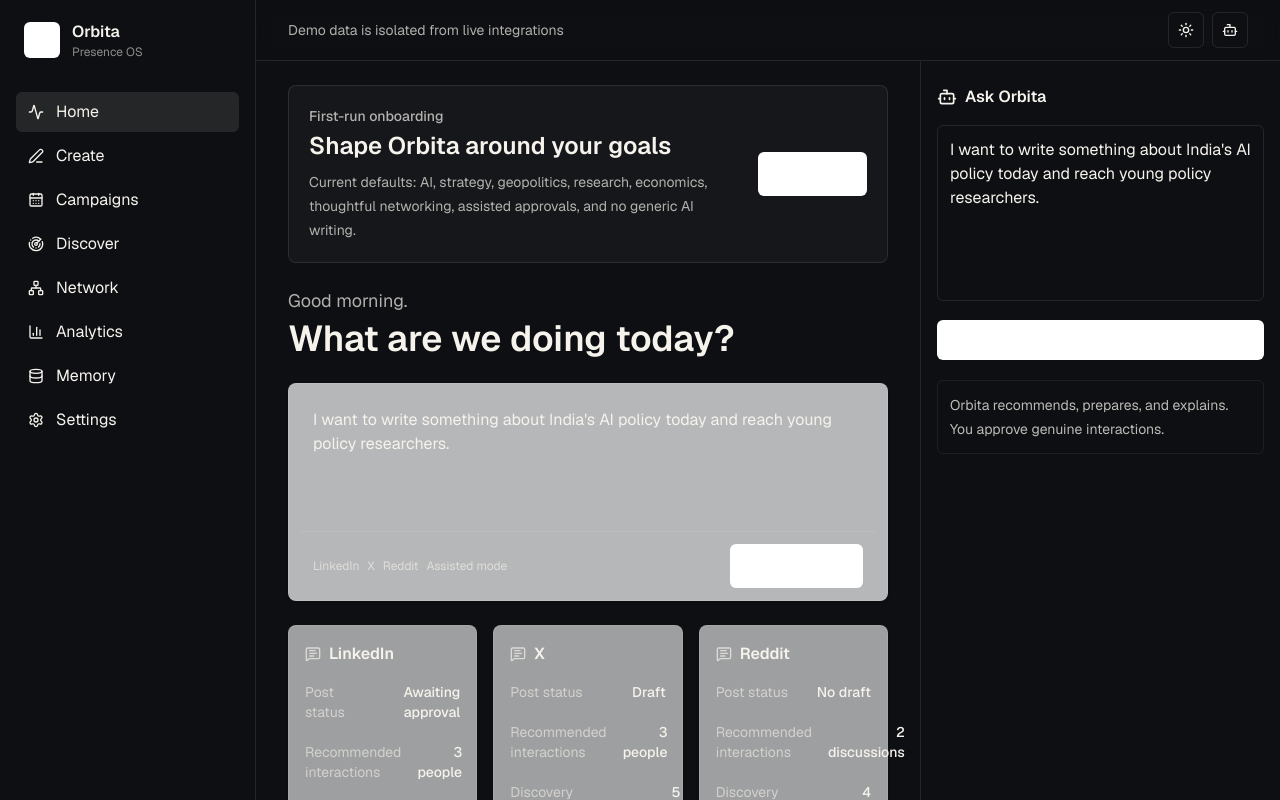
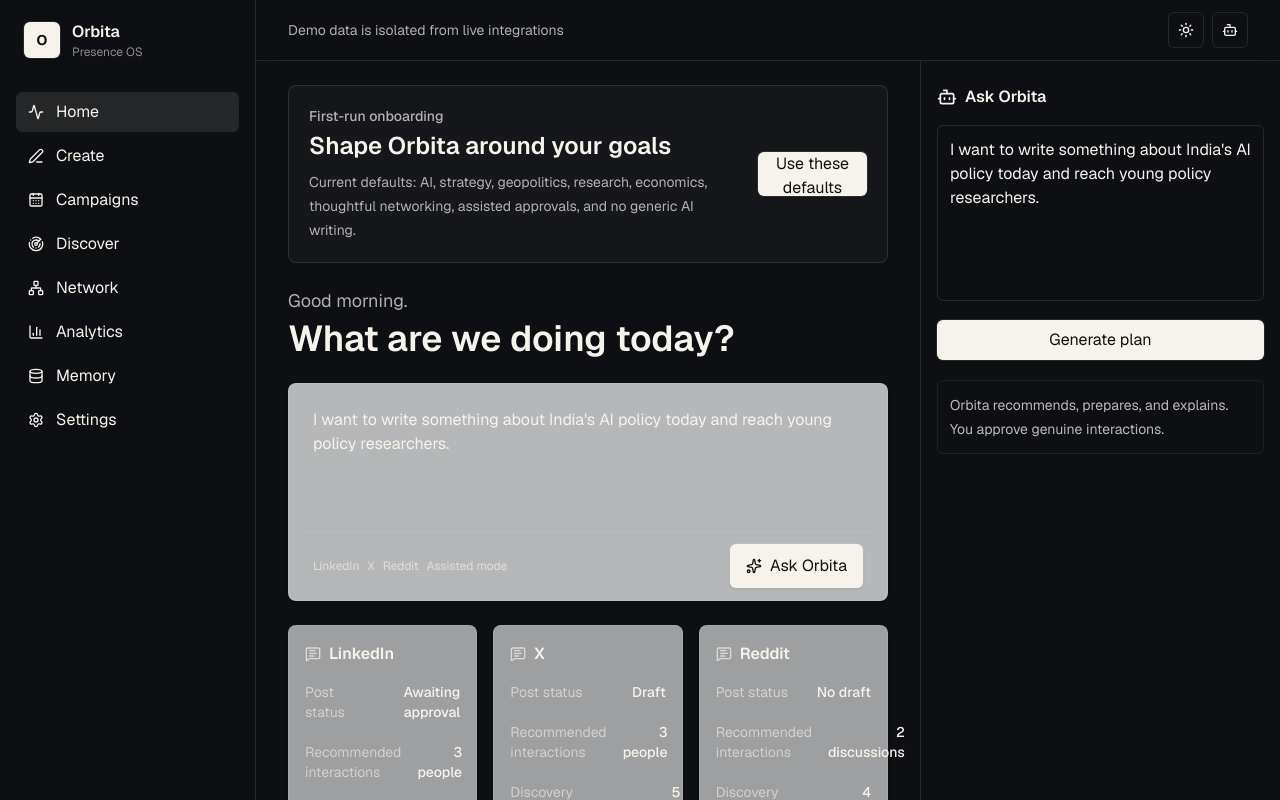
Before and after one commit to ManeeshAwasthi/orbita, a Next.js app: page / in a window 1280 px wide. Both pictures are taken after typing "Sample" into the empty fields and a click on the button "Enter Orbita". Shown: the top 800 px of the page. Built offline with nearby package versions, Linux system fonts and the light colour scheme.

Commit message:
Fix dark mode primary button contrast

```diff
--- a/src/components/orbita-app.tsx
+++ b/src/components/orbita-app.tsx
@@ -49,6 +49,9 @@
 ] as const;
 
 type Section = (typeof sections)[number]["id"];
+const primaryButtonClass =
+  "rounded-md bg-[#f6f3ed] text-[#111111] shadow-sm ring-1 ring-white/10 transition hover:bg-white dark:bg-[#f6f3ed] dark:text-[#111111] dark:hover:bg-white";
+
 type PersistedState = {
   theme: "light" | "dark";
   contents: ContentItem[];
@@ -156,7 +159,7 @@
               <Lock className="mb-6 size-7" />
               <h2 className="text-2xl font-semibold">Sign in</h2>
               <p className="mt-2 text-sm opacity-70">
-                Use any access code in local demo mode. In production, set `ORBITA_ACCESS_CODE`.
+                Use any access code in local demo mode. In production, set a private access code.
               </p>
               <input
                 value={accessCode}
@@ -185,7 +188,7 @@
       <div className="flex min-h-screen">
         <aside className="hidden w-64 shrink-0 border-r border-current/10 px-4 py-5 lg:block">
           <div className="mb-8 flex items-center gap-3 px-2">
-            <div className="grid size-9 place-items-center rounded-md bg-current text-sm font-bold text-white dark:text-black">O</div>
+            <div className="grid size-9 place-items-center rounded-md bg-[#f6f3ed] text-sm font-bold text-[#111111] shadow-sm ring-1 ring-white/10">O</div>
             <div>
               <div className="font-semibold">Orbita</div>
               <div className="text-xs opacity-55">Presence OS</div>
@@ -292,7 +295,7 @@
             Current defaults: AI, strategy, geopolitics, research, economics, thoughtful networking, assisted approvals, and no generic AI writing.
           </p>
         </div>
-        <button onClick={onComplete} className="h-11 rounded-md bg-current px-4 text-sm font-medium text-white dark:text-black">
+        <button onClick={onComplete} className={`h-11 px-4 text-sm font-medium ${primaryButtonClass}`}>
           Use these defaults
         </button>
       </div>
@@ -328,7 +331,7 @@
               <span>Reddit</span>
               <span>Assisted mode</span>
             </div>
-            <button onClick={props.runCommand} className="flex h-11 items-center gap-2 rounded-md bg-current px-4 text-sm font-medium text-white dark:text-black">
+            <button onClick={props.runCommand} className={`flex h-11 items-center gap-2 px-4 text-sm font-medium ${primaryButtonClass}`}>
               <Sparkles className="size-4" />
               Ask Orbita
             </button>
@@ -435,7 +438,7 @@
                     <button key={action} className="h-8 rounded-md border border-current/10 px-2 text-xs">{action}</button>
                   ))}
                 </div>
-                <button onClick={() => approveContent(item.id)} className="h-10 w-full rounded-md bg-current text-sm font-medium text-white dark:text-black">
+                <button onClick={() => approveContent(item.id)} className={`h-10 w-full text-sm font-medium ${primaryButtonClass}`}>
                   Approve
                 </button>
               </div>
@@ -467,7 +470,7 @@
   return (
     <div className="space-y-5">
       <SectionTitle title="Campaigns" subtitle="Temporary strategic objectives that guide content, discovery, and relationship recommendations." />
-      <button onClick={addCampaign} className="h-10 rounded-md bg-current px-4 text-sm font-medium text-white dark:text-black">Create 21-day campaign</button>
+      <button onClick={addCampaign} className={`h-10 px-4 text-sm font-medium ${primaryButtonClass}`}>Create 21-day campaign</button>
       <div className="grid gap-4">
         {campaigns.map((campaign) => (
           <Panel key={campaign.id} title={campaign.name} icon={CalendarDays}>
@@ -633,7 +636,7 @@
           onChange={(event) => setCommand(event.target.value)}
           className="min-h-44 w-full resize-none rounded-md border border-current/10 bg-transparent p-3 text-sm leading-6 outline-none"
         />
-        <button onClick={runCommand} className="mt-3 h-10 w-full rounded-md bg-current text-sm font-medium text-white dark:text-black">
+        <button onClick={runCommand} className={`mt-3 h-10 w-full text-sm font-medium ${primaryButtonClass}`}>
           Generate plan
         </button>
         <div className="mt-5 rounded-md border border-current/10 p-3 text-sm leading-6 opacity-75">
```
